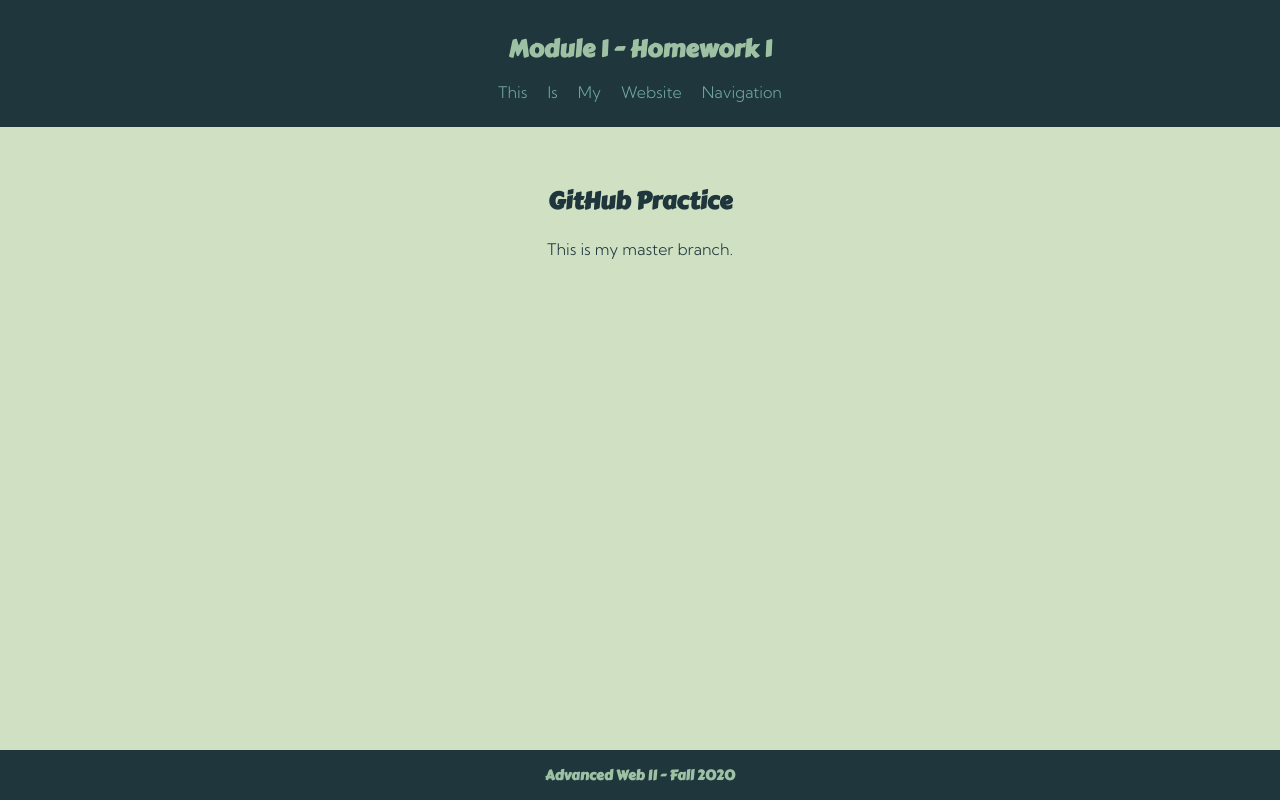
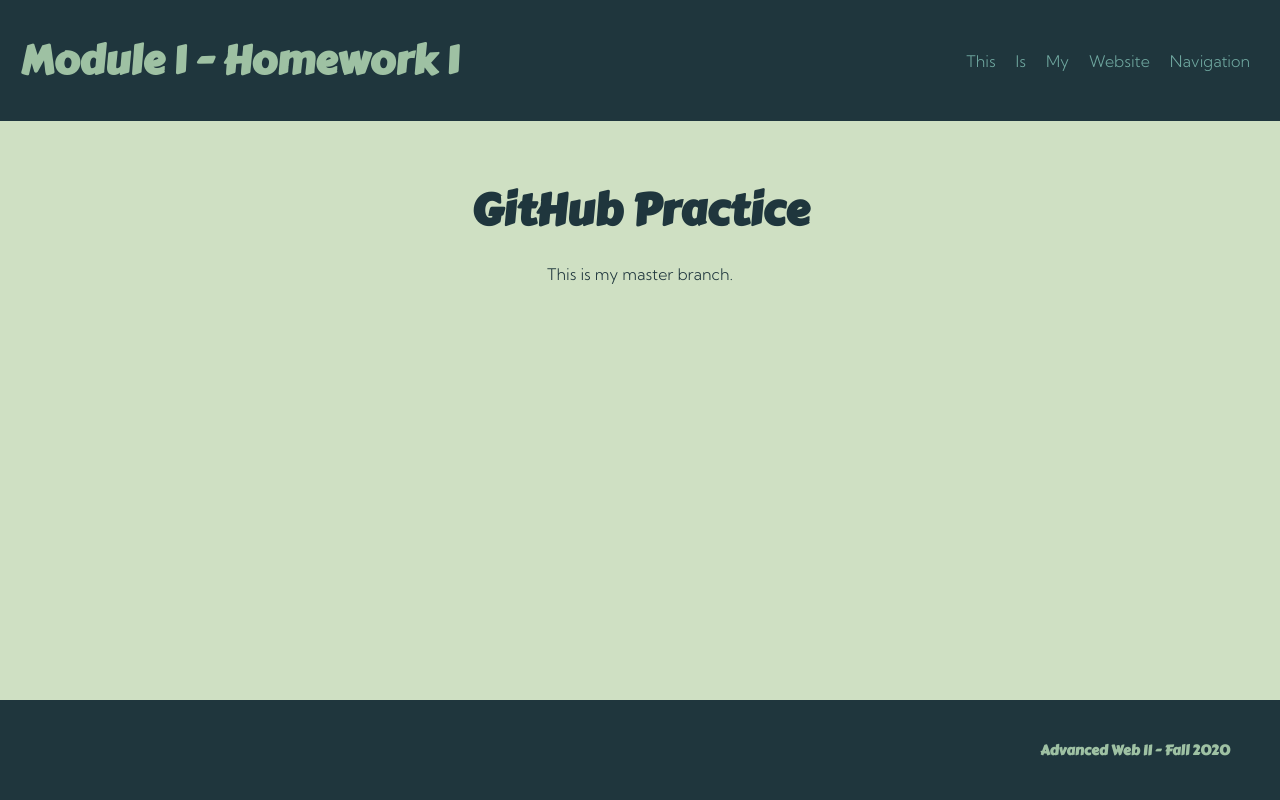
Before and after one commit to ashleysiu94/m1-hw1-siu-ashley, a plain HTML site: page index.html in a window 1280 px wide. Drawn offline with Linux system fonts and the light colour scheme.

Commit message:
Styled desktop view

```diff
--- a/main.css
+++ b/main.css
@@ -84,3 +84,53 @@
   background-color: #1F363D;
   color: #9EC1A3;
 }
+
+/************************************
+
+    MIN-WIDTH 600PX MEDIA QUERY
+
+************************************/
+
+@media (min-width: 600px) {
+  h1 {
+    font-size: 2.5rem;
+  }
+
+	h2 {
+		font-size: 2rem;
+	}
+
+	footer {
+		height: 100px;
+	}
+
+}
+
+
+/************************************
+
+    MIN-WIDTH 1200PX MEDIA QUERY
+
+************************************/
+
+@media (min-width: 1200px) {
+	header {
+		flex-direction: row;
+		justify-content: space-between;
+	}
+
+	h2 {
+		font-size: 2.75rem;
+	}
+
+	footer {
+		text-align: left;
+		display: flex;
+		justify-content: flex-end;
+		align-items: center;
+	}
+
+	footer h3 {
+		padding-right: 50px;
+	}
+}
```
